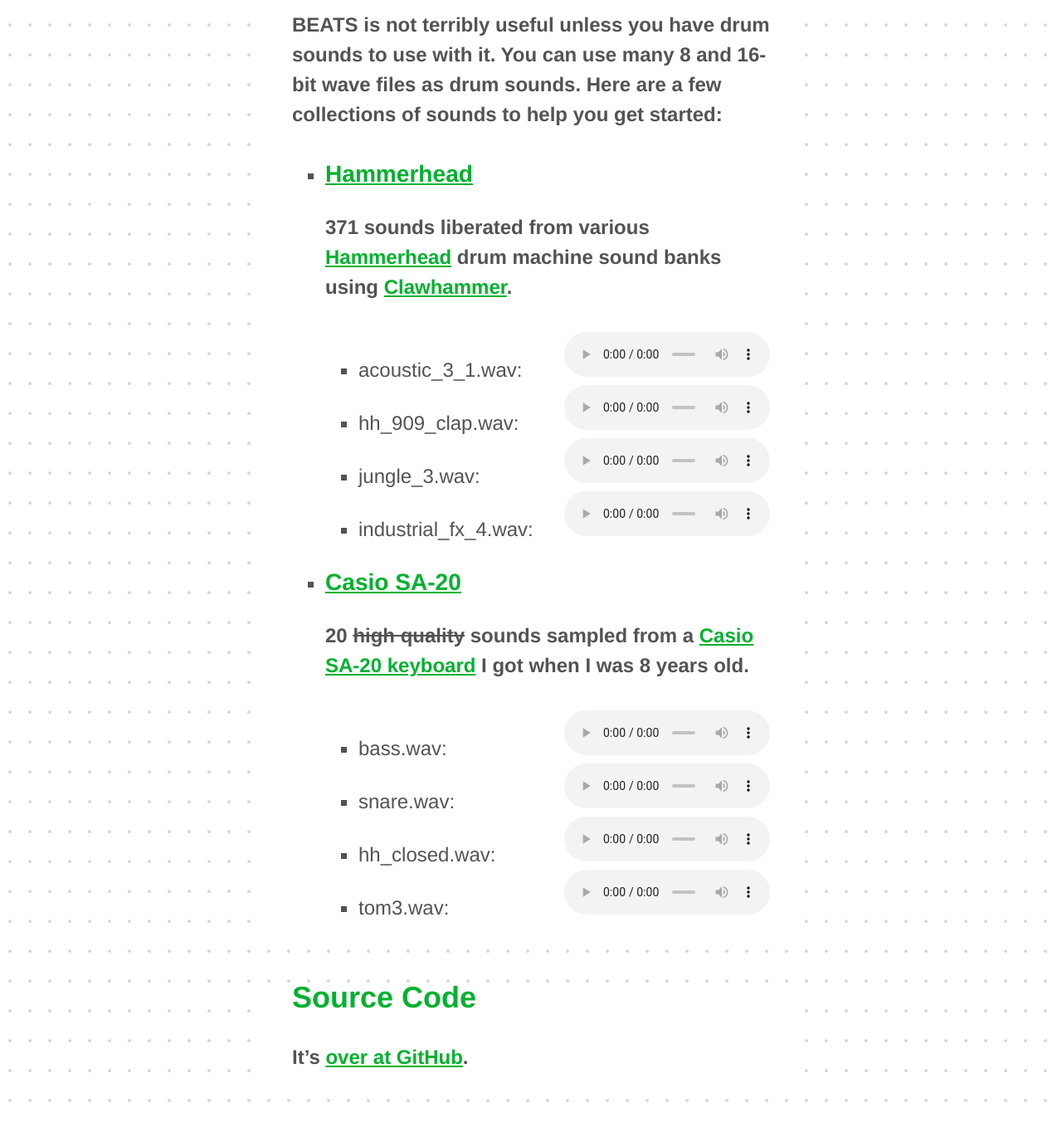
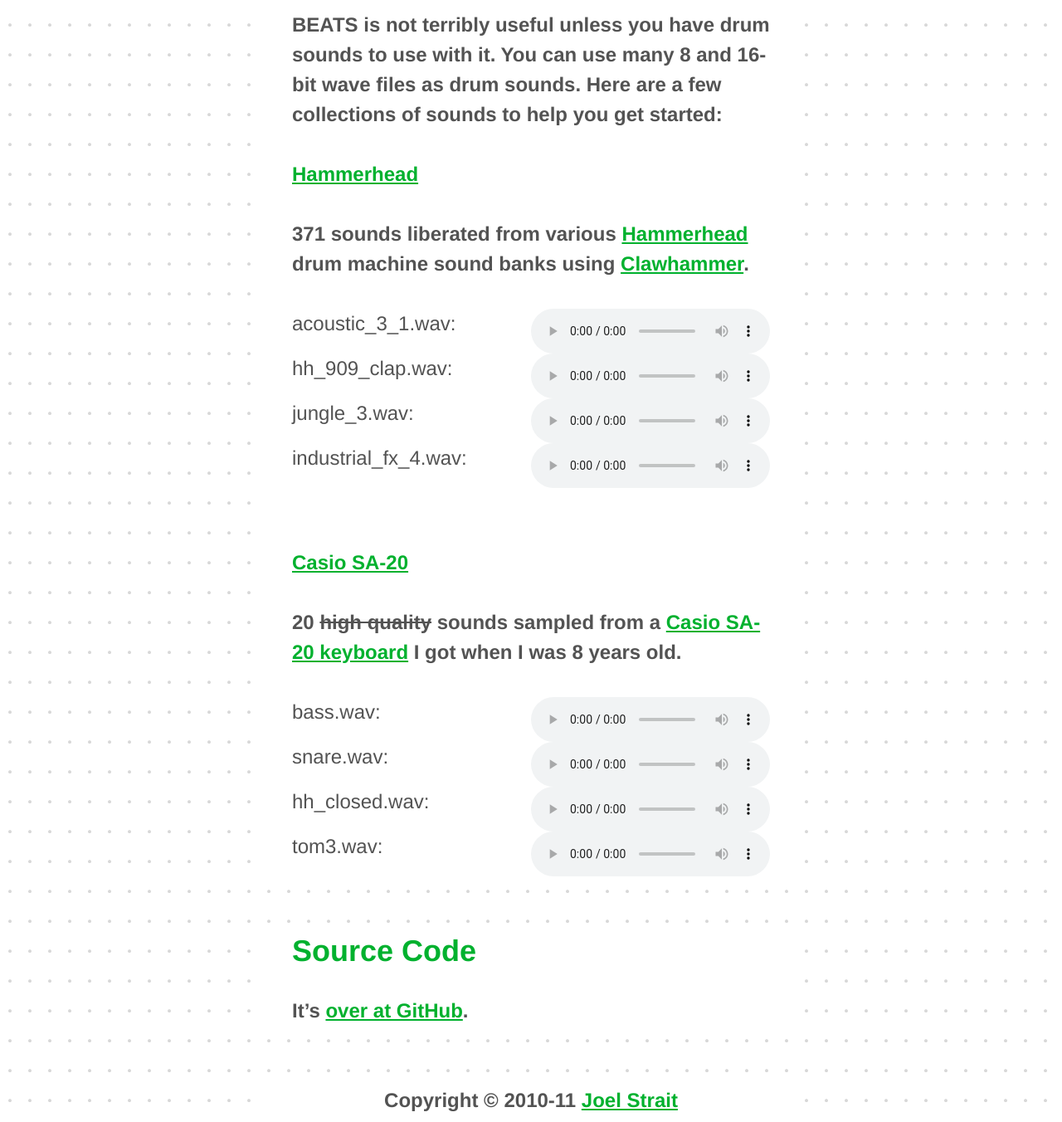
Before and after one commit to jstrait/beats, a PHP site: page /download in a window 1280 px wide. Shown: the part 816-2168 px from the top of the page at 83% size. Run offline with PHP 8.4, Linux system fonts and the light colour scheme.

Commit message:
Fixing some vertical alignment issues.

```diff
--- a/web/beats.css
+++ b/web/beats.css
@@ -71,6 +71,12 @@ img#github-banner {
   line-height: 36px;
 }
 
+.content-box h3 {
+  margin: 0.0em 0.0em 1.5em 0.0em;
+  font-size: 1.0em;
+  line-height: 1.5em;
+}
+
 .content-box a {
   color: #00b12e;
 }
@@ -106,8 +112,23 @@ code {
   line-height: 16px;
 }
 
-li {
-  list-style-type: square;
+ul {
+  margin: 0px;
+  padding: 0px;
+}
+
+ul li {
+  list-style-type: none;
+  line-height: 1.5em;
+}
+
+ul li.drumkit {
+  margin-bottom: 3.0em;
+}
+
+ul.sample-list li {
+  font-size: 24px;
+  line-height: 36px;
 }
 
 label {
@@ -117,6 +138,7 @@ label {
 
 audio {
   width: 50%;
+  vertical-align: top;
 }
 
 div#about {
--- a/web/download.php
+++ b/web/download.php
@@ -13,20 +13,20 @@
     <h2>Drum Sounds</h2>
     <p>BEATS is not terribly useful unless you have drum sounds to use with it. You can use many 8 and 16-bit wave files as drum sounds. Here are a few collections of sounds to help you get started:</p>
     <ul>
-      <li id="drumkit-hammerhead">
+      <li id="drumkit-hammerhead" class="drumkit">
         <h3><a href="#">Hammerhead</a></h3>
         <p>371 sounds liberated from various <a href="http://www.threechords.com/hammerhead/introduction.shtml">Hammerhead</a> drum machine sound banks using <a href="https://github.com/jstrait/clawhammer">Clawhammer</a>.</p>
-        <ul>
+        <ul class="sample-list">
           <li><label>acoustic_3_1.wav:</label><audio src="/media/acoustic_3_1.wav" controls></audio></li>
           <li><label>hh_909_clap.wav:</label><audio src="/media/hh_909_clap.wav" controls></audio></li>
           <li><label>jungle_3.wav:</label><audio src="/media/jungle_3.wav" controls></audio></li>
           <li><label>industrial_fx_4.wav:</label><audio src="/media/industrial_fx_4.wav" controls></audio></li>
         </ul>
       </li>
-      <li id="drumkit-casio">
+      <li id="drumkit-casio" class="drumkit">
         <h3><a href="/casio_sa20_drum_sounds.zip">Casio SA-20</a></h3>
         <p>20 <span style="text-decoration: line-through;">high quality</span> sounds sampled from a <a href="http://images.gittigidiyor.com/1882/Casio-SA-20-Tone-Bank-Elektronik-Klavye__18821134_0.jpg">Casio SA-20 keyboard</a> I got when I was 8 years old.</p>
-        <ul>
+        <ul class="sample-list">
           <li><label>bass.wav:</label><audio src="/media/bass.wav" controls></audio></li>
           <li><label>snare.wav:</label><audio src="/media/snare.wav" controls></audio></li>
           <li><label>hh_closed.wav:</label><audio src="/media/hh_closed.wav" controls></audio></li>
```
